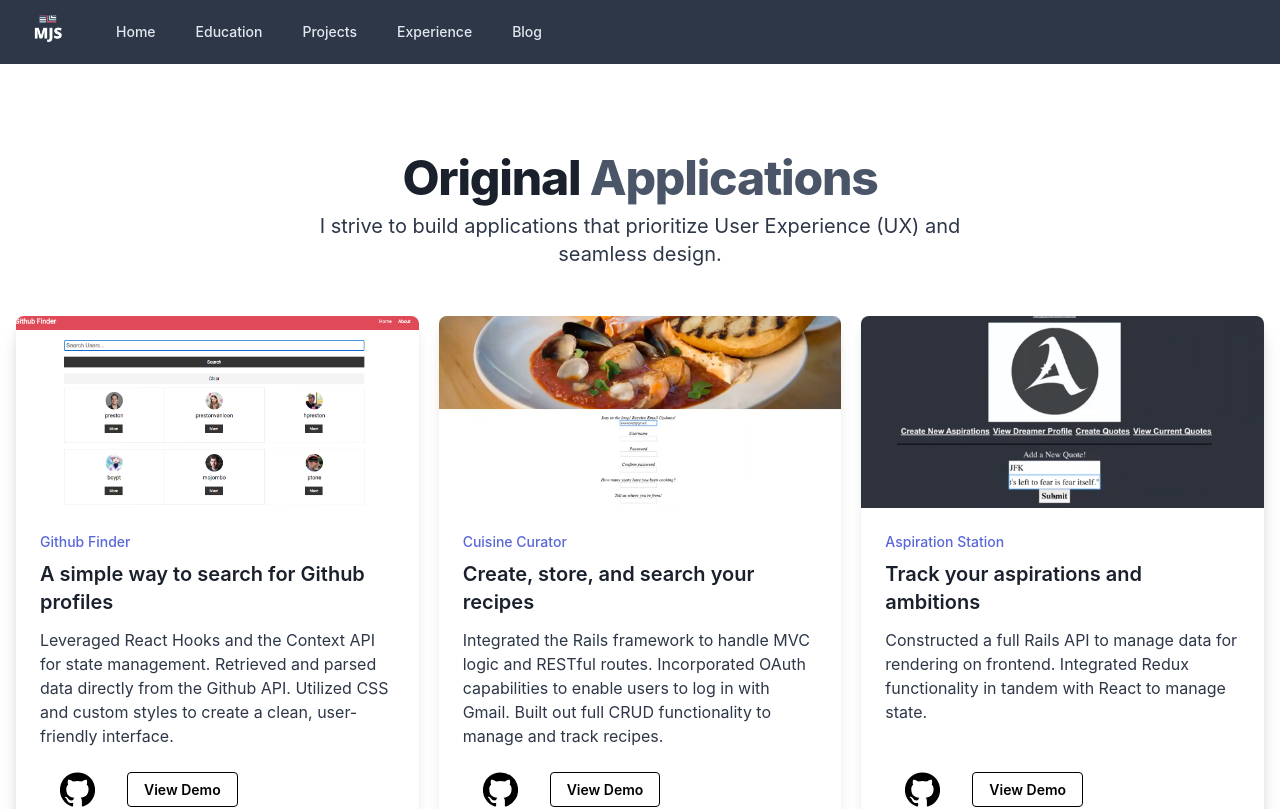
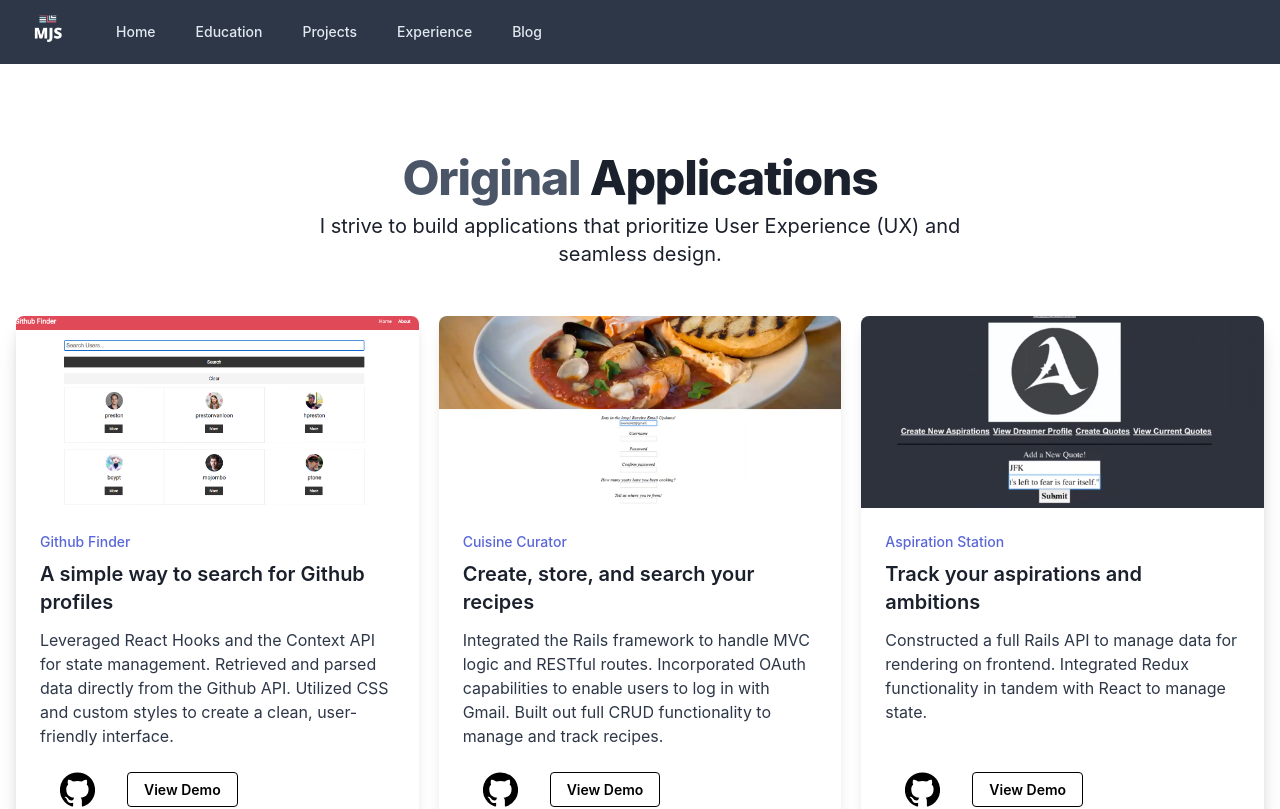
Before and after one commit to MichaelSchiumo/mjs-portfolio, a React (Create React App) app in the folder mjsportfolio/: page /projects in a window 1280 px wide. Shown: the top 809 px of the page. Built offline with nearby package versions, Linux system fonts and the light colour scheme.

Commit message:
adjusted text color for heading

```diff
--- a/mjsportfolio/src/components/Projects.js
+++ b/mjsportfolio/src/components/Projects.js
@@ -9,10 +9,10 @@ const Projects = () => {
     <div class='relative bg-gray-50 pt-16 pb-20 sm:px-6 lg:px-0 lg:pt-24 lg:pb-28'>
       <div class='relative max-w-7xl mx-auto px-4'>
         <div class='text-center'>
-          <h2 class='leading-10 text-4xl lg:text-5xl lg:leading-9 tracking-tight font-extrabold text-gray-900'>
-            Original <span className='text-gray-700'>Applications</span>
+          <h2 class='leading-10 text-4xl lg:text-5xl lg:leading-9 tracking-tight font-extrabold text-gray-700'>
+            Original <span className='text-gray-900'>Applications</span>
           </h2>
-          <p class='mt-3 max-w-2xl mx-auto text-xl leading-7 text-gray-800 sm:mt-4'>
+          <p class='mt-3 max-w-2xl mx-auto text-xl leading-7 text-gray-900 sm:mt-4'>
             I strive to build applications that prioritize User Experience (UX)
             and <br />
             seamless design.
```
